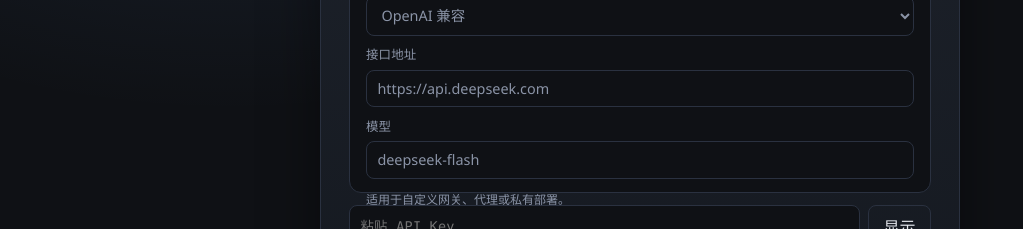
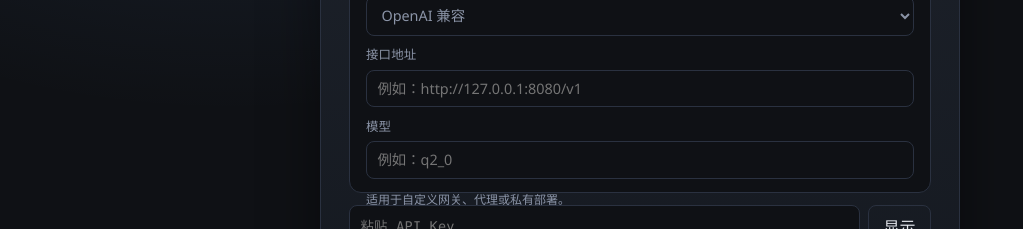
Before and after one commit to wwkkyy0325/Keelson, a Svelte app in the folder desktop/: page / in a window 1280 px wide. Shown: the part 274-503 px from the top of the page, without its empty margins (0-1023 px from the left). Built offline with nearby package versions, Linux system fonts and the light colour scheme.

Commit message:
fix: show the manual endpoint as an example, not a default

```diff
--- a/desktop/src/components/SettingsPanel.svelte
+++ b/desktop/src/components/SettingsPanel.svelte
@@ -156,10 +156,12 @@
         providerKind = remembered.provider;
         baseUrl = remembered.baseUrl;
         modelName = remembered.model;
-      } else if (selectedProvider) {
-        providerKind = selectedProvider.kind;
-        baseUrl = selectedProvider.baseUrl;
-        modelName = selectedModelId;
+      } else {
+        // Nothing has been saved by hand yet: an empty form with examples is
+        // clearer than another provider's address pre-filled.
+        providerKind = selectedProvider?.kind ?? providerKind;
+        baseUrl = "";
+        modelName = "";
       }
       manual = true;
     }
@@ -279,6 +281,7 @@
               <input
                 bind:value={baseUrl}
                 disabled={providerKind === "mock"}
+                placeholder={$t("wizard.model.baseUrlPlaceholder")}
                 spellcheck="false"
               />
             </label>
@@ -287,6 +290,7 @@
               <input
                 bind:value={modelName}
                 disabled={providerKind === "mock"}
+                placeholder={$t("wizard.model.modelPlaceholder")}
                 spellcheck="false"
               />
             </label>
--- a/desktop/src/components/Wizard.svelte
+++ b/desktop/src/components/Wizard.svelte
@@ -41,8 +41,8 @@
         : "openai-compatible",
     ),
   );
-  let baseUrl = $state(untrack(() => initial.baseUrl));
-  let modelName = $state(untrack(() => initial.model));
+  let baseUrl = $state(untrack(() => initial.manual?.baseUrl ?? ""));
+  let modelName = $state(untrack(() => initial.manual?.model ?? ""));
   let error = $state<string | null>(untrack(() => initialError));
   let busy = $state(false);
 
@@ -145,10 +145,17 @@
 
   function toggleManual(): void {
     if (!manual) {
-      if (selectedProvider) {
-        providerKind = selectedProvider.kind;
-        baseUrl = selectedProvider.baseUrl;
-        modelName = selectedModelId;
+      const remembered = initial.manual;
+      if (remembered) {
+        providerKind = remembered.provider;
+        baseUrl = remembered.baseUrl;
+        modelName = remembered.model;
+      } else {
+        // Nothing has been saved by hand yet: an empty form with examples is
+        // clearer than another provider's address pre-filled.
+        providerKind = selectedProvider?.kind ?? providerKind;
+        baseUrl = "";
+        modelName = "";
       }
       manual = true;
     } else {
@@ -299,11 +306,19 @@
             </label>
             <label>
               <span>{$t("wizard.model.baseUrl")}</span>
-              <input bind:value={baseUrl} spellcheck="false" />
+              <input
+                bind:value={baseUrl}
+                placeholder={$t("wizard.model.baseUrlPlaceholder")}
+                spellcheck="false"
+              />
             </label>
             <label>
               <span>{$t("wizard.model.model")}</span>
-              <input bind:value={modelName} spellcheck="false" />
+              <input
+                bind:value={modelName}
+                placeholder={$t("wizard.model.modelPlaceholder")}
+                spellcheck="false"
+              />
             </label>
             <p class="hint">{$t("wizard.manual.hint")}</p>
           </div>
--- a/desktop/src/lib/i18n.ts
+++ b/desktop/src/lib/i18n.ts
@@ -40,6 +40,8 @@ const zh = {
   "wizard.model.provider": "提供方",
   "wizard.model.protocol": "接口协议",
   "wizard.model.baseUrl": "接口地址",
+  "wizard.model.baseUrlPlaceholder": "例如：http://127.0.0.1:8080/v1",
+  "wizard.model.modelPlaceholder": "例如：q2_0",
   "wizard.model.model": "模型",
   "wizard.model.anthropic": "Anthropic 兼容",
   "wizard.model.openai": "OpenAI 兼容",
@@ -177,6 +179,8 @@ const en: Record<Key, string> = {
   "wizard.model.provider": "Provider",
   "wizard.model.protocol": "Protocol",
   "wizard.model.baseUrl": "Base URL",
+  "wizard.model.baseUrlPlaceholder": "For example: http://127.0.0.1:8080/v1",
+  "wizard.model.modelPlaceholder": "For example: q2_0",
   "wizard.model.model": "Model",
   "wizard.model.anthropic": "Anthropic-compatible",
   "wizard.model.openai": "OpenAI-compatible",
```
Also changed, not shown: 1 other file (tests, documents, lock files or other folders).
